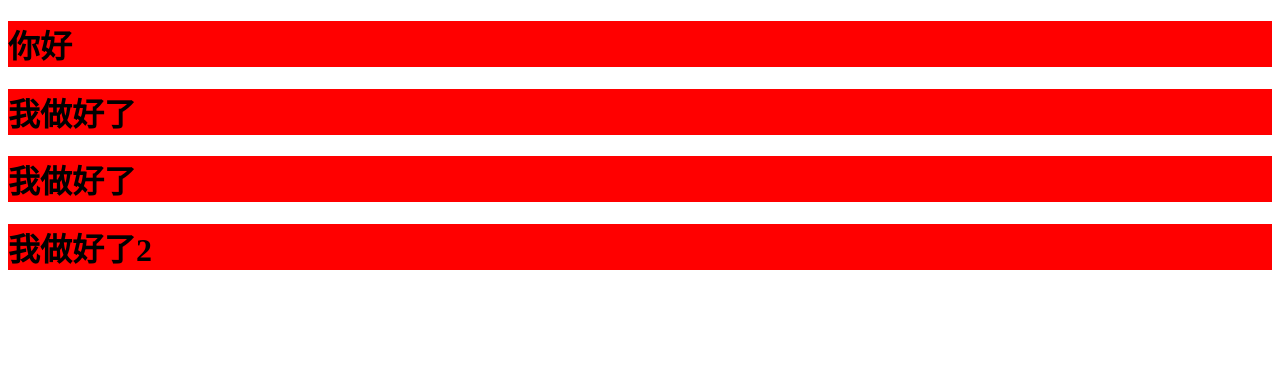
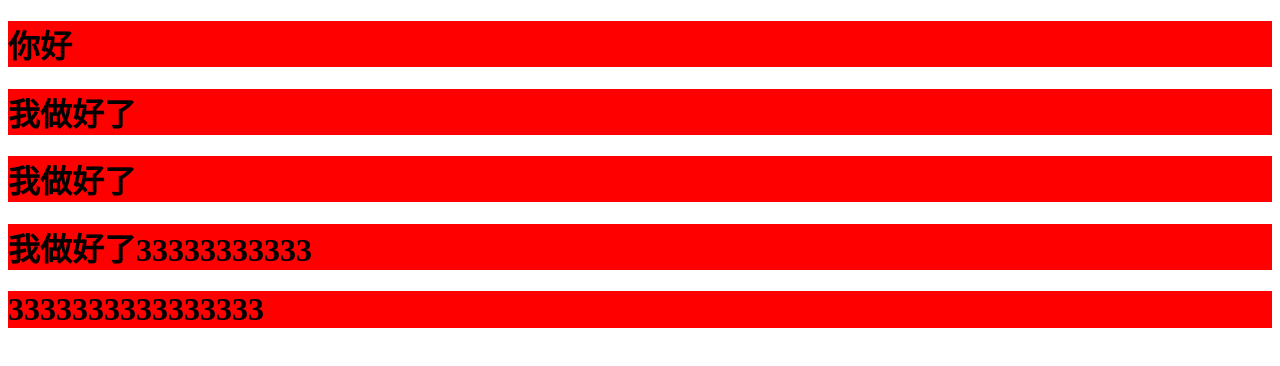
Before and after one commit to tangfuxi/1814GIT, a plain HTML site: page index.html in a window 1280 px wide. Drawn offline with Linux system fonts and the light colour scheme.

Commit message:
修改了33333

```diff
--- a/index.html
+++ b/index.html
@@ -12,8 +12,8 @@
         <h1>你好</h1>
         <h1>我做好了</1>
         <h1>我做好了</1>
-        <h1>我做好了2</1>
-
+        <h1>我做好了33333333333</1>
+        <h1>3333333333333333</h1>
     </div>
 
     <script src="js/a.js"></script>
```
